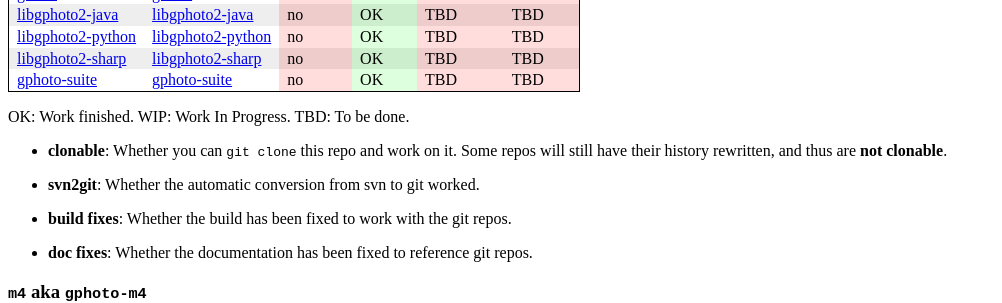
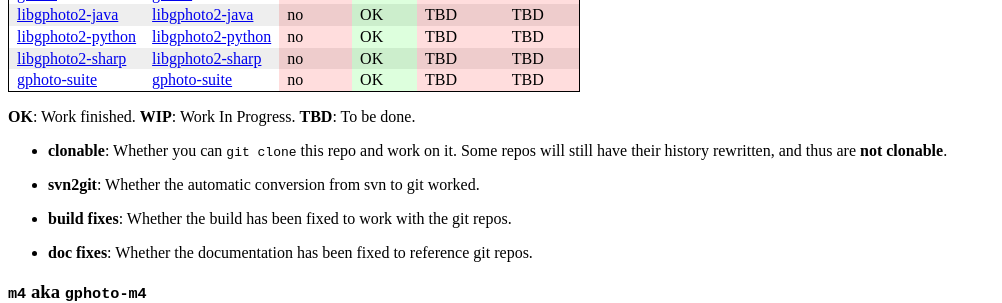
Before and after one commit to gphoto/gphoto.github.io, a Jekyll site: the page built from migration-status.md, in a window 1280 px wide. Shown: the part 454-757 px from the top of the page, without its empty margins (0-1002 px from the left). Built offline with Jekyll 4.4.1, drawn with Linux system fonts in a browser that asks for light colours; Markdown is read by kramdown in place of the engine named in the settings.

Commit message:
Reformat stuff

```diff
--- a/migration-status.md
+++ b/migration-status.md
@@ -135,9 +135,9 @@ title:  github migration status
   </tbody>
 </table>
 
-OK: Work finished.
-WIP: Work In Progress.
-TBD: To be done.
+__OK__: Work finished.
+__WIP__: Work In Progress.
+__TBD__: To be done.
 
 * __clonable__: Whether you can `git clone` this repo and work on
   it. Some repos will still have their history rewritten, and thus are
@@ -155,6 +155,7 @@ TBD: To be done.
   Renamed from `m4` to `gphoto-m4` in order to make it easier for
   people to fork.
 
+
 ### `website` aka `gphoto.github.io`
 
   Renamed from `website` to `gphoto.github.io` to make github serve the
```
